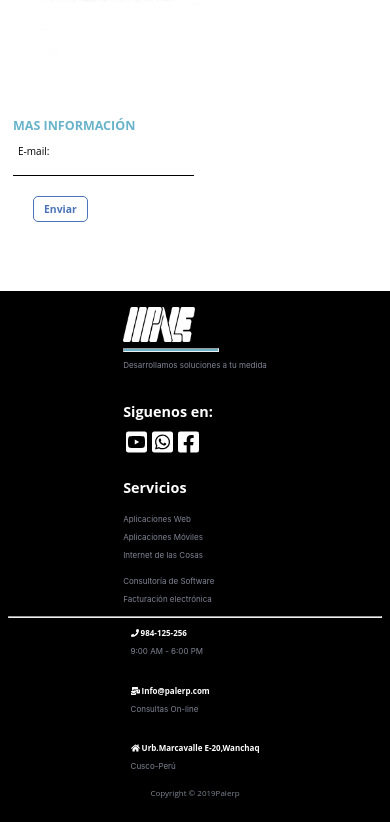
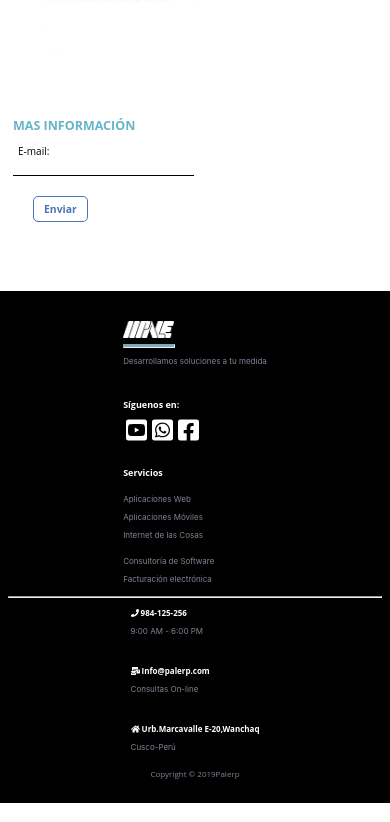
Before and after one commit to paleconsultores/website-palerp, a React (Create React App) app: page / in a window 390 px wide. Shown: the part 8310-9132 px from the top of the page. Built offline with nearby package versions, Linux system fonts and the light colour scheme.

Commit message:
styles footer

```diff
--- a/src/components/App/Home/3-Footer/Footer.js
+++ b/src/components/App/Home/3-Footer/Footer.js
@@ -20,7 +20,7 @@ export const Footer = () => {
         </div>
 
         <div>
-          <h5>Siguenos en:</h5>
+          <h2 className="footer_info_subtitulos">Síguenos en:</h2>
             <div>
               <a  className="social" href="https://www.youtube.com/PaleConsultores">
                 <FontAwesomeIcon icon={faYoutubeSquare} size="3x" color="white"/>
@@ -36,7 +36,7 @@ export const Footer = () => {
         </div>
 
         <div>
-            <h5>Servicios</h5>
+            <h2 className="footer_info_subtitulos">Servicios</h2>
               <div className="footer_servicios">
                   <div>
                       <p>Aplicaciones Web</p>
--- a/src/components/App/Home/3-Footer/styles.css
+++ b/src/components/App/Home/3-Footer/styles.css
@@ -29,11 +29,11 @@ footer {
   color: #808495;
 }
 
-.footer_info h5 {
-  margin: .6em 0;
+.footer_info_subtitulos{
+
   color: white;
   font-family:  'Open Sans',-apple-system, BlinkMacSystemFont, 'Segoe UI', Roboto, Oxygen, Ubuntu, Cantarell, 'Helvetica Neue', sans-serif;
-  font-size: 1.8rem;
+  font-size: 1.125rem;
 
 }
 .footer_info h4 {
@@ -54,19 +54,21 @@ footer {
     background-color: #69B4CA;
     height: 2px;
     margin-left: 0%;
-    width: 60%;
+    width:9rem;
 }
 .footer_info p{
   color: #808495;
 }
 .logo_Footer {
-  width:50%;
-  height: 2.125rem;
+    margin-block-start: 14.940px;
+    margin-inline-start: 0px;
+    margin-inline-end: 0px;
+    width:7.5rem;
+    height: 2.125rem;
 }
 .social{
   padding:  0.3125rem;
   margin: 0 auto;
-
 }
 .copyrigth{
   margin: .6em 0;
@@ -87,7 +89,7 @@ footer {
     background-color: #69B4CA;
     height: 2px;
     margin-left: 0%;
-    width: 65%;
+    width:6.25rem;
 }
   .footer_servicios{
     grid-template: repeat(1, minmax(auto, 1fr)) / 1fr;
@@ -99,10 +101,7 @@ footer {
   .footer_info {
     grid-template: repeat(1, minmax(auto, 1fr)) / 1fr;
   }
-  .logo_Footer {
-    width:50%;
-    height:35px;
-  }
+
   .footer_servicios{
     grid-template: repeat(1, minmax(auto, 1fr)) /1fr;
   }
@@ -110,6 +109,11 @@ footer {
     background-color: #69B4CA;
     height: 2px;
     margin-left: 0%;
-    width: 65%;
+    width: 6.25rem;
   }
+  .logo_Footer {
+
+    width:6.375rem;
+    height: 2.125rem;
 }
+}
```
